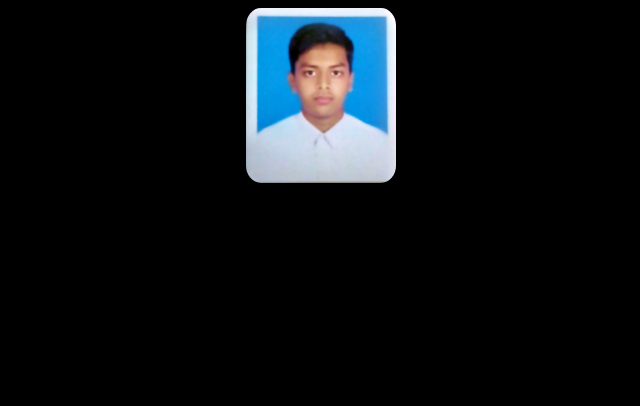
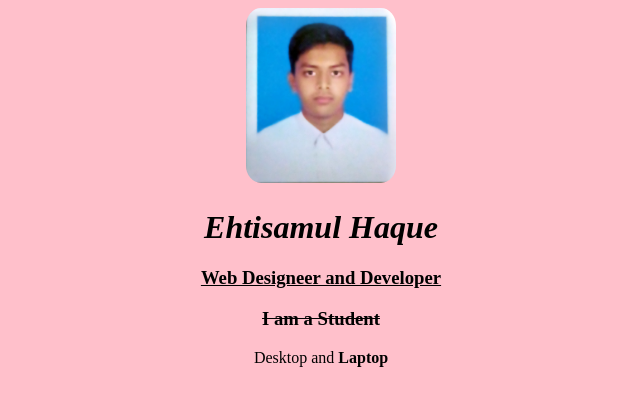
Before and after one commit to Eh-haque/LEDP-css-class-2, a plain HTML site: page index.html in a window 1280 px wide. Shown: the whole page, without its empty margins (319-959 px from the left). Drawn offline with Linux system fonts and the light colour scheme.

Commit message:
Update index.html

```diff
--- a/index.html
+++ b/index.html
@@ -5,7 +5,7 @@
     <meta name="viewport" content="width=device-width, initial-scale=1.0">
     <title>Extra class</title>
 </head>
-<body bgcolor="black">
+<body bgcolor="pink">
     <center>
         <img src="IMG_20200130_142636.jpg" style="width:150px; border-radius:10%; " alt="">
         <i><h1>Ehtisamul Haque</h1></i>
```
